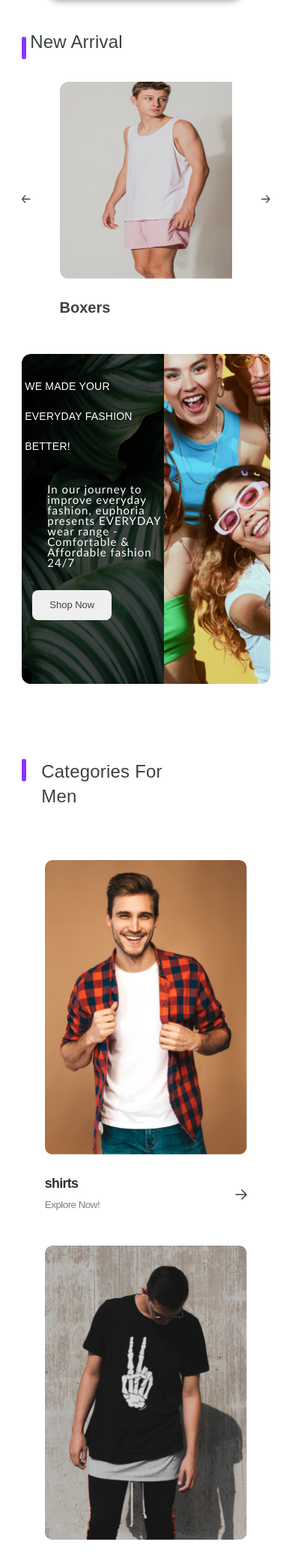
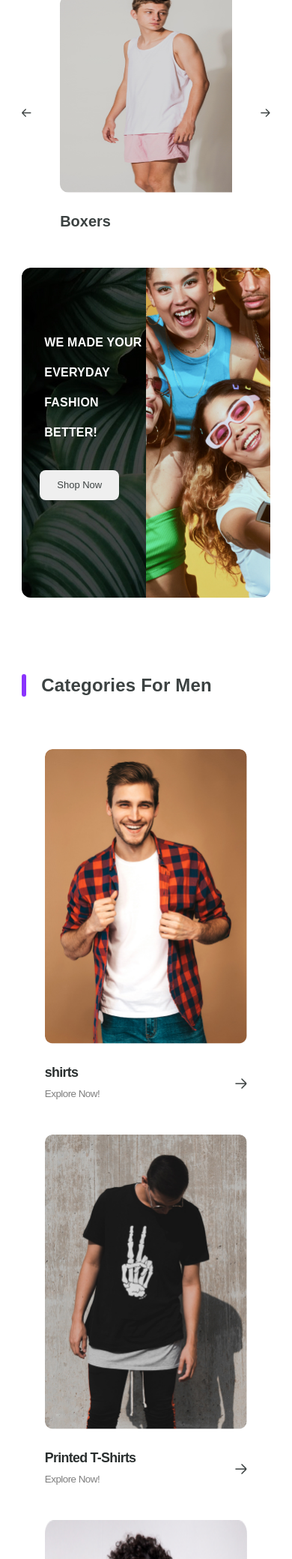
Before and after one commit to jerrymoses96/Euphoria-main, a Django app: page / in a window 390 px wide. Shown: the part 1582-3661 px from the top of the page at 75% size. Run offline with Django 5.2, Linux system fonts and the light colour scheme; data comes from the database, SQL or seed files in the repository; both versions use the stored data as it was after the commit; some web fonts are replaced.

Commit message:
responsiveness added

```diff
--- a/static/css/style.css
+++ b/static/css/style.css
@@ -398,6 +398,7 @@
 #new-arrival .arrival-head {
   display: flex;
   gap: 20px;
+  align-items: center;
 }
 #new-arrival .arrival-head .rectangle {
   height: 30px;
@@ -425,7 +426,7 @@
 
 .arrival-cards-container {
   overflow: hidden;
-  width: 95%; /* Adjust as needed */
+  width: 90%; /* Adjust as needed */
 }
 
 .arrival-cards {
@@ -545,6 +546,7 @@
   display: flex;
   gap: 20px;
   padding-bottom: 18px;
+  align-items: center;
 }
 #products .wrapper .products-head .rectangle {
   height: 30px;
@@ -2083,12 +2117,8 @@
     justify-content: center;
     align-items: center;
     padding-top: 123px;
-    padding-left: 54px;
-  }
-  #new-arrival .arrival-head {
-    display: flex;
-    gap: 5px;
-  }
+  }
+
   #new-arrival .arrival-content {
     display: flex;
     padding-top: 30px;
@@ -2410,12 +2454,14 @@
     padding-top: 123px;
     padding-left: 24px;
   }
+
   .advertisement-img1 .adv-paragraph {
     font-size: 15px;
     font-weight: 200;
     width: 190px;
     padding-top: 30px;
-    padding-left: 34px;
+    padding-left: 24px;
+    line-height: 1.3;
   }
   .advertisement-img1 .adv-button {
     margin-top: 30px;
@@ -2428,7 +2474,7 @@
     line-height: 21.6px;
     color: #3c4242;
     border: none;
-    margin-left: 74px;
+    margin-left: 24px;
   }
   #advertisement .advertisement-content .advertisement-img2 {
     background-image: url(image/bg-5.jpg);
@@ -2637,7 +2698,7 @@
     border-radius: 8px;
     font-size: 13px;
 
-    margin-left: 14px;
+    margin-left: 24px;
   }
 
   #productoffer .offercards {
@@ -2776,6 +2835,17 @@
   }
   #single-page .wrapper .single-page-right .single-page-features div p {
     font-size: 14px;
+  }
+  #single-page .wrapper .single-page-left .single-page-left-slider {
+    display: none;
+  }
+  #spotlight .spotlight-slider .spotlight-card .spotlight-text {
+    color: #ffffff;
+    padding: 129px 0 129px 100px;
+    width: 55%;
+  }
+  .advertisement-img1 .adv-paragraph {
+    display: none;
   }
 }
 @media (max-width: 480px) {
@@ -2892,29 +2962,30 @@
   #feedback .wrapper .feedback-head .feedback-head-text {
     font-size: 24px;
     font-family: sans-serif;
-    font-weight: 400;
+    font-weight: 600;
     width: 194px;
   }
   #womens-products .wrapper .products-head .products-head-text {
     font-size: 24px;
-    font-weight: 200;
+    font-weight: 600;
     letter-spacing: 0.2px;
     line-height: 33.5px;
     color: #3c4242;
     width: 194px;
   }
+
   #products .wrapper .products-head .products-head-text {
     font-size: 24px;
-    font-weight: 200;
+    font-weight: 600;
     letter-spacing: 0.2px;
     line-height: 33.5px;
     color: #3c4242;
-    width: 194px;
+    width: 240px;
   }
   #new-arrival .arrival-head .arrivalhead-text {
     font-size: 24px;
     font-family: sans-serif;
-    font-weight: 200;
+    font-weight: 600;
     letter-spacing: 0.2px;
     line-height: 13.5px;
     color: #3c4242;
@@ -2984,9 +3055,35 @@
     flex-direction: column;
     align-items: flex-start;
   }
-}
-
+  #spotlight .spotlight-slider .spotlight-card .spotlight-text {
+    color: #ffffff;
+    padding: 128px 0 129px 75px;
+    width: 55%;
+  }
+  #lime-light {
+    padding-top: 40px;
+  }
+  .wrapper .advertisement-img1 .advertisement-card-subhead {
+    font-size: 16px;
+    font-weight: 600;
+    display: flex;
+    justify-content: center;
+    align-items: center;
+    padding-top: 127px;
+    padding-left: 30px;
+  }
+}
+@media (max-width: 420px) {
+  .wrapper .advertisement-img1 .advertisement-card-subhead {
+    padding-top: 80px;
+  }
+}
 @media (max-width: 360px) {
+  .advertisement-img1 .adv-button {
+    padding: 9px 16px 9px 16px;
+
+    font-size: 12px;
+  }
   #spotlight
     .spotlight-slider
     .spotlight-card
--- a/static/js/slider.js
+++ b/static/js/slider.js
@@ -25,7 +25,5 @@
 
 function updateSlider() {
   const width = arrivalCards.querySelector(".arrival-card-content").clientWidth;
-  arrivalCards.style.transform = `translateX(-${
-    currentIndex * (width + 24)
-  }px)`;
+  arrivalCards.style.transform = `translateX(-${currentIndex * width}px)`;
 }
--- a/templates/index.html
+++ b/templates/index.html
@@ -522,6 +522,11 @@
             </div>
           </div>
         </div>
+        <div class="slider-button-3">
+          <span> </span>
+          <span> </span>
+          <span> </span>
+        </div>
       </div>
     </section>
 
--- a/web/admin.py
+++ b/web/admin.py
@@ -2,6 +2,8 @@
 from web.models import Product, Category, Gender, Size, Wishlist, Cart
 
 # Register your models here.
+
+
 
 
 class CategoryAdmin(admin.ModelAdmin):
```
Also changed, not shown: other parts of static/css/style.css (+81 -13 lines), db.sqlite3.
